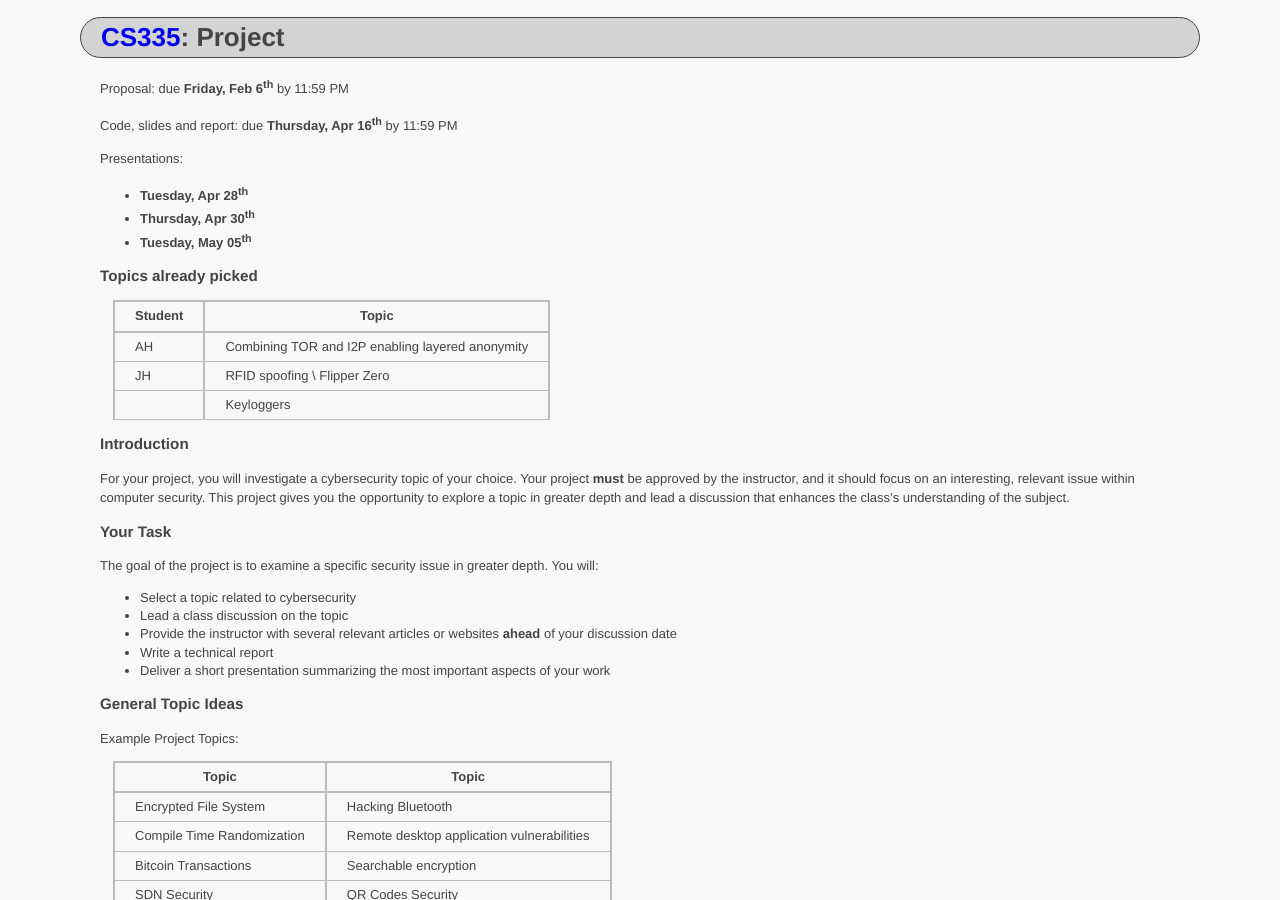
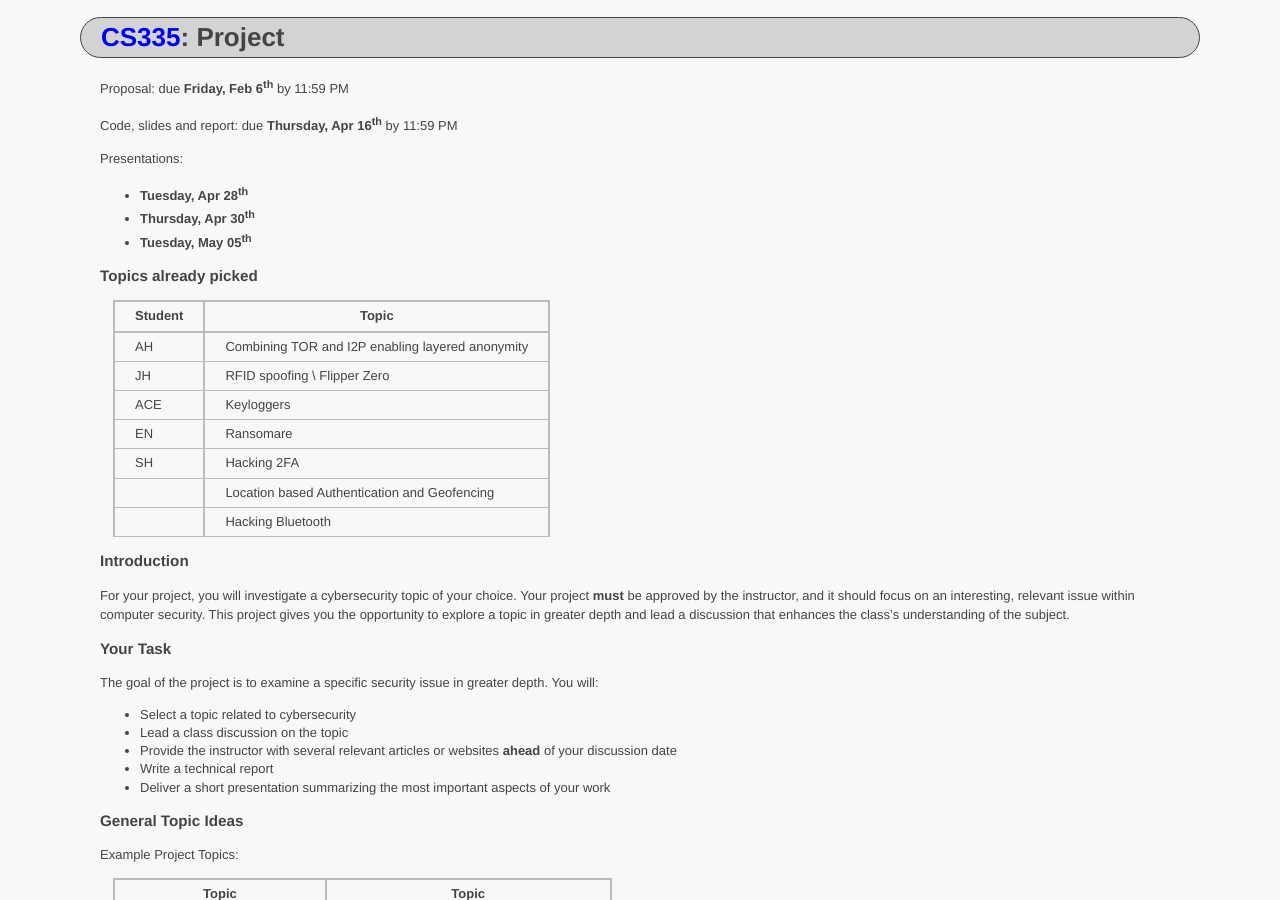
Before and after one commit to ycpcs/cs335-spring2026, a Jekyll site: the page built from assignments/project.md, in a window 1280 px wide and 900 px high. Built offline with Jekyll 4.4.1, drawn with Linux system fonts in a browser that asks for light colours.

Commit message:
update projects

```diff
--- a/assignments/project.md
+++ b/assignments/project.md
@@ -19,7 +19,11 @@ Presentations:
 | ------- | ------------------------------------------------ |
 | AH      | Combining TOR and I2P enabling layered anonymity |
 | JH      | RFID spoofing \ Flipper Zero                     |
-|         | Keyloggers                                       |
+| ACE     | Keyloggers                                       |
+| EN      | Ransomare                                        |
+| SH      | Hacking 2FA                                      |
+|         | Location based Authentication and Geofencing     |
+|         | Hacking Bluetooth                                |
 
 
 ### Introduction
```
